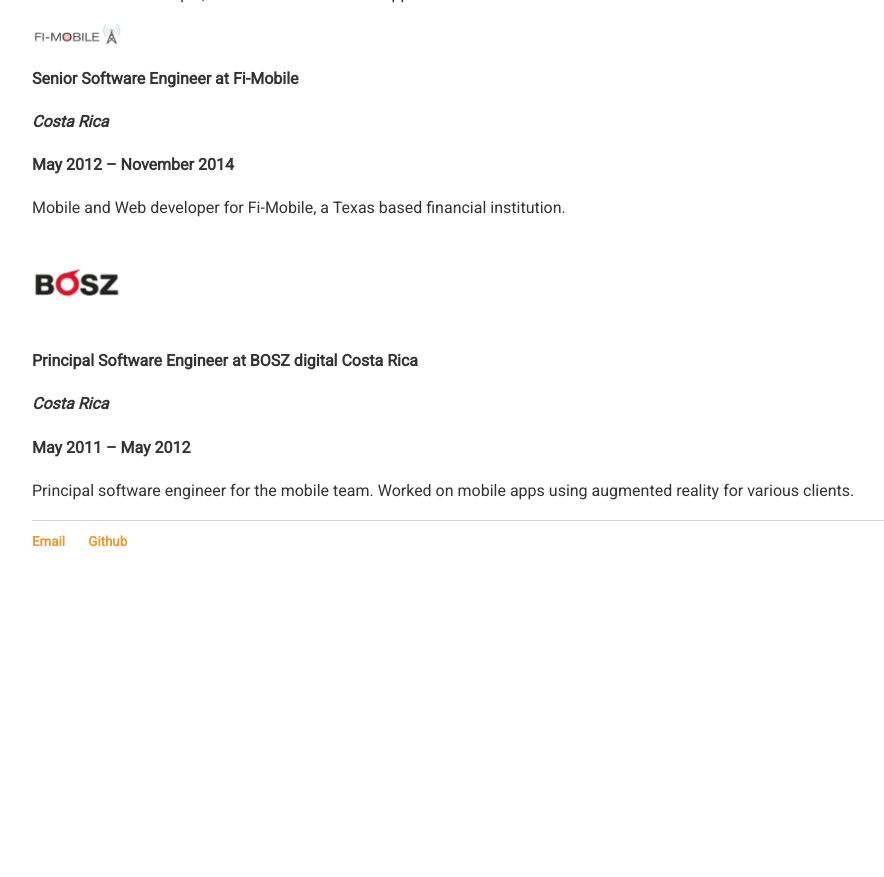
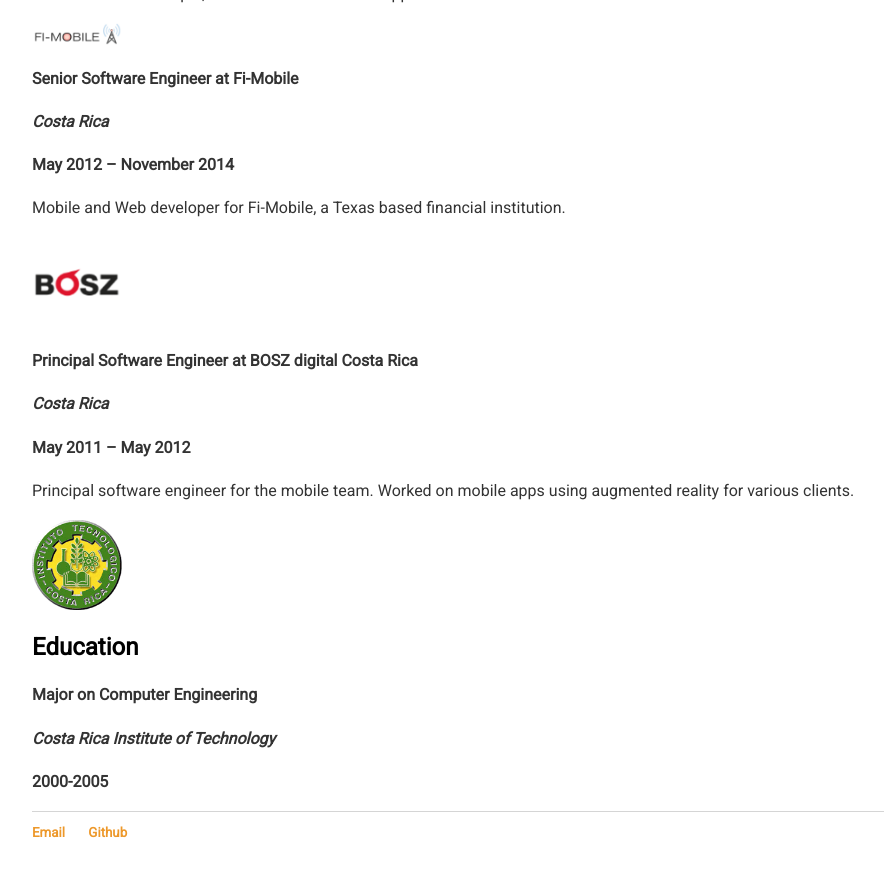
Before and after one commit to leohackerman/leohackerman.github.io, a Jekyll site: the page built from cv/cv.md, in a window 1280 px wide and 900 px high, scrolled down 1445 px. Shown: the top 877 px of the window, without its empty margins (160-1044 px from the left). Built offline with Jekyll 4.4.1, drawn with Linux system fonts in a browser that asks for light colours; before the commit the page ends 2054 px from its top, so only the background shows below that.

Commit message:
added education info

```diff
--- a/cv/cv.md
+++ b/cv/cv.md
@@ -83,3 +83,18 @@
 <p/>
 
 Principal software engineer for the mobile team. Worked on mobile apps using augmented reality for various clients.
+
+<p/>
+<div>
+	<img src="/assets/tec.png" alt="Tec" width="10%" height="10%">
+</div>
+
+## Education
+**Major on Computer Engineering**
+<p/>
+___Costa Rica Institute of Technology___
+<p/>
+
+__2000-2005__
+
+<p/>
```
Also changed, not shown: assets/tec.png (added).
